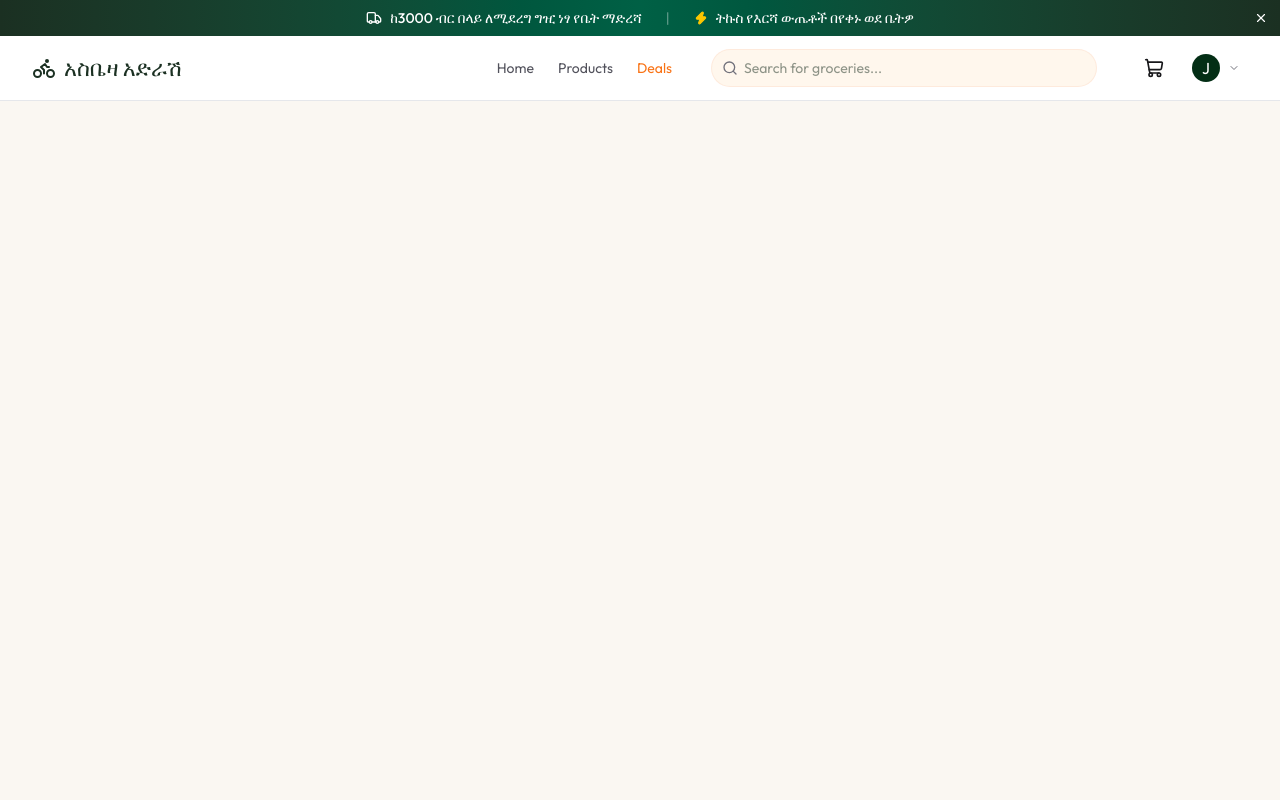
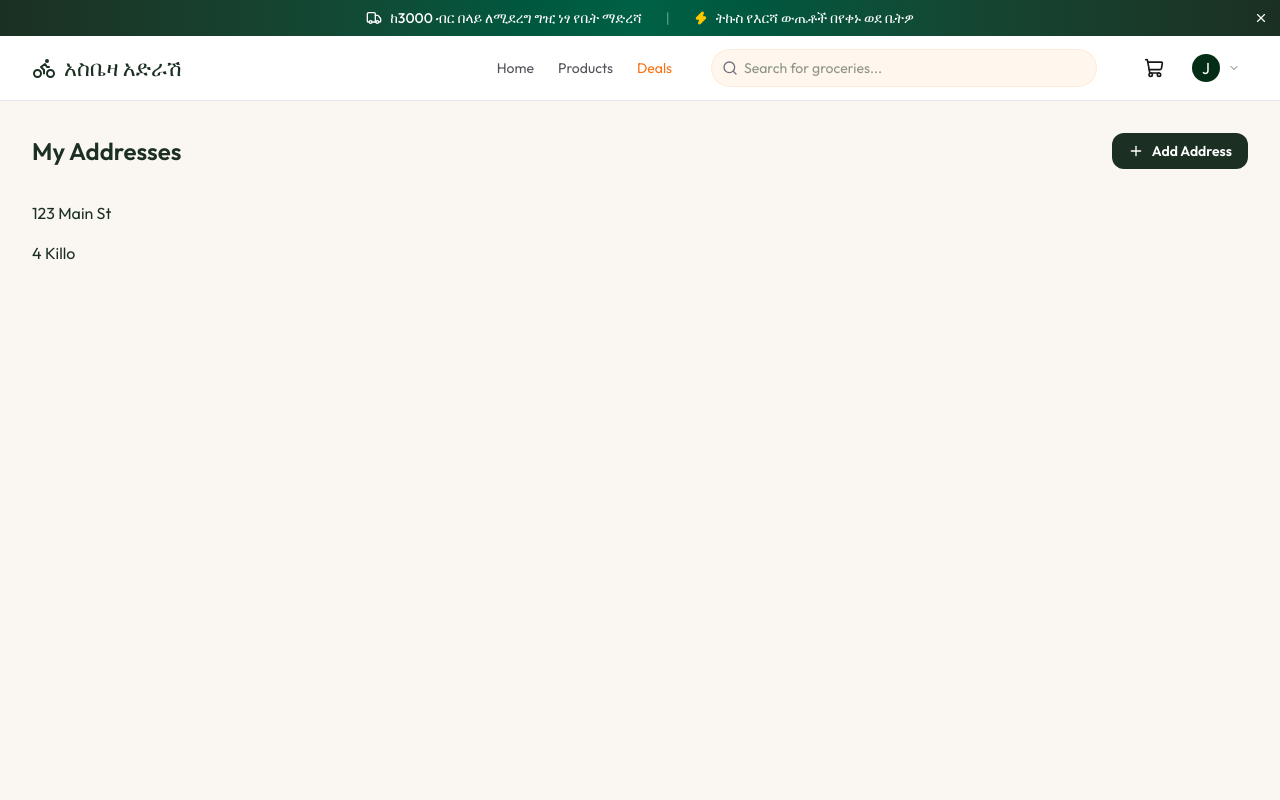
Before and after one commit to Ekram-Miftah/Grocery, a React (Vite) app in the folder client/: page /addresses in a window 1280 px wide. Shown: the top 800 px of the page. Built offline with nearby package versions, Linux system fonts and the light colour scheme.

Commit message:
feat: implement Addresses page with address management functionality and loading state

```diff
--- a/client/src/assets/assets.ts
+++ b/client/src/assets/assets.ts
@@ -1000,8 +1000,8 @@ export const dummyAddressData = [
   {
     label: "Home",
     address: "123 Main St ",
-    city: "New York ",
-    state: "NY",
+    city: "Addis Ababa ",
+    state: "AA",
     zip: "10001",
     isDefault: true,
     lat: 40.7128,
@@ -1010,9 +1010,9 @@ export const dummyAddressData = [
   },
   {
     label: "Work",
-    address: "456 Market St ",
-    city: "New York ",
-    state: "NY",
+    address: "4 Killo ",
+    city: "Addis Ababa ",
+    state: "AA",
     zip: "10002",
     isDefault: false,
     lat: 40.7128,
--- a/client/src/pages/Addresses.tsx
+++ b/client/src/pages/Addresses.tsx
@@ -1,7 +1,102 @@
-import React from "react";
+import { useEffect, useState } from "react";
+import type { Address } from "../types";
+import { dummyAddressData } from "../assets/assets";
+import { MapPinIcon, PlusIcon } from "lucide-react";
+import Loading from "../components/Loading";
 
 const Addresses = () => {
-  return <div></div>;
+  const [addresses, setAddresses] = useState<Address[]>([]);
+  const [loading, setLoading] = useState(true);
+  const [showForm, setShowForm] = useState(false);
+  const [editingId, setEditingId] = useState<string | null>(null);
+  const [form, setForm] = useState({
+    label: "",
+    address: "",
+    city: "",
+    state: "",
+    zip: "",
+    isDefault: false,
+  });
+
+  const handleSubmit = async (e: React.SubmitEvent) => {
+    e.preventDefault();
+  };
+
+  const resetForm = () => {
+    setForm({
+      label: "",
+      address: "",
+      city: "",
+      state: "",
+      zip: "",
+      isDefault: false,
+    });
+    setEditingId(null);
+    setShowForm(false);
+  };
+
+  const onEditHandler = (add: Address) => {
+    setForm({
+      label: add.label,
+      address: add.address,
+      city: add.city,
+      state: add.state,
+      zip: add.zip,
+      isDefault: add.isDefault,
+    });
+    setEditingId(add._id);
+    setShowForm(true);
+  };
+
+  useEffect(() => {
+    setAddresses(dummyAddressData);
+    setTimeout(() => setLoading(false), 1000);
+  }, []);
+
+  return (
+    <div className="min-h-screen bg-app-cream">
+      <div className="max-w-7xl mx-auto px-4 sm:px-6 lg:px-8 py-8">
+        {/* page header */}
+        <div className="flex items-center justify-between mb-8">
+          <h1 className="text-2xl font-semibold text-app-green">
+            My Addresses
+          </h1>
+          <button
+            onClick={() => {
+              resetForm();
+              setShowForm(true);
+            }}
+            className="px-4 py-2 bg-app-green text-white text-sm font-semibold rounded-xl hover:bg-app-green-light transition-colors flex items-center gap-2"
+          >
+            <PlusIcon className="size-4" /> Add Address
+          </button>
+        </div>
+
+        {/* Form Modal */}
+
+        {/* Addresses List */}
+        {loading ? (
+          <Loading />
+        ) : addresses.length === 0 ? (
+          <div className="text-center py-16">
+            <MapPinIcon className="size-16 text-app-border mx-auto mb-4" />
+            <h2 className="text-lg font-semibold text-app-green mb-2">
+              No addresses saved
+            </h2>
+            <p className="text-sm text-app-text-light">
+              Add an address for faster checkout
+            </p>
+          </div>
+        ) : (
+          <div className="space-y-4">
+            {addresses.map((add) => (
+              <div>{add.address}</div>
+            ))}
+          </div>
+        )}
+      </div>
+    </div>
+  );
 };
 
 export default Addresses;
```
